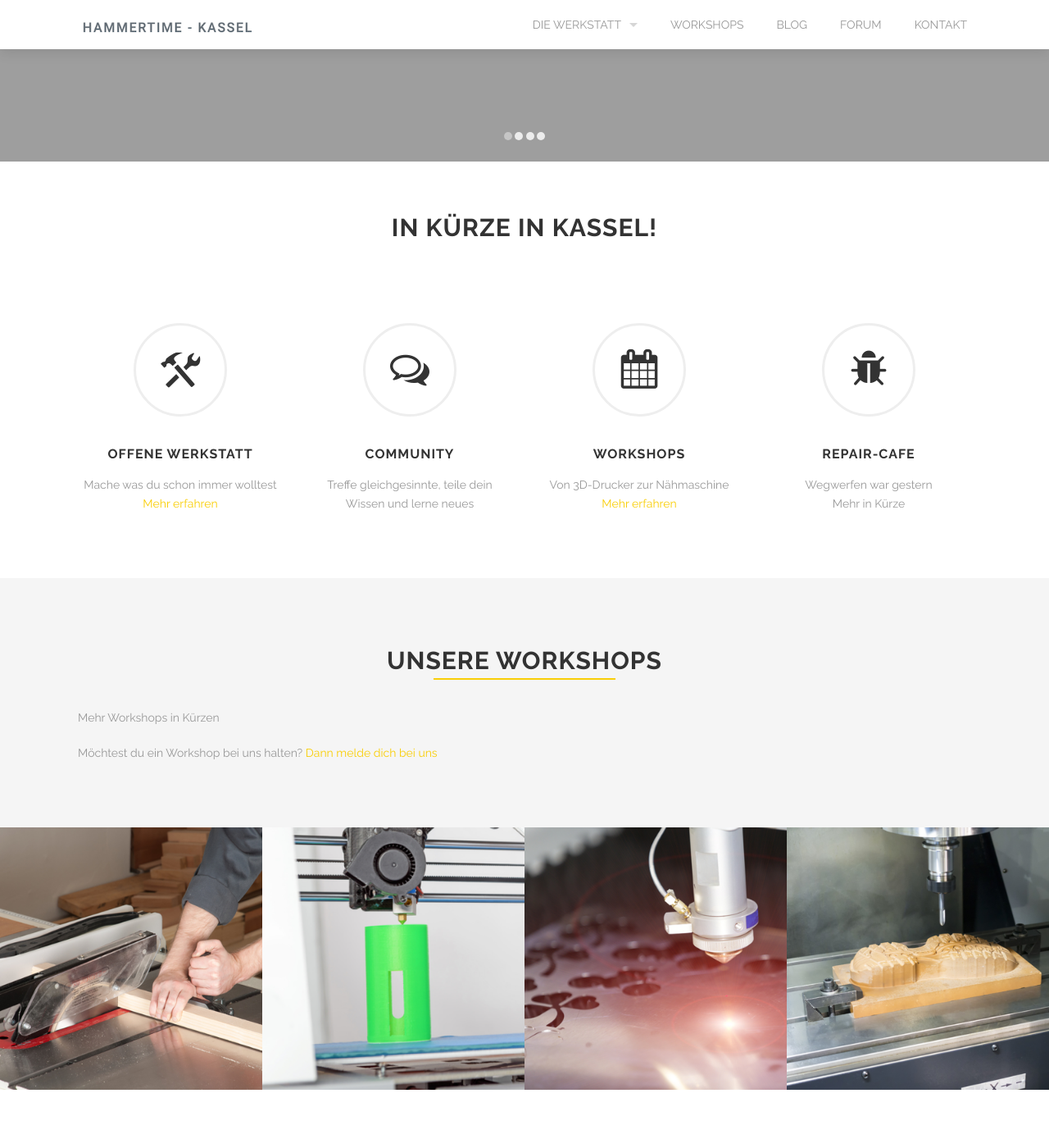
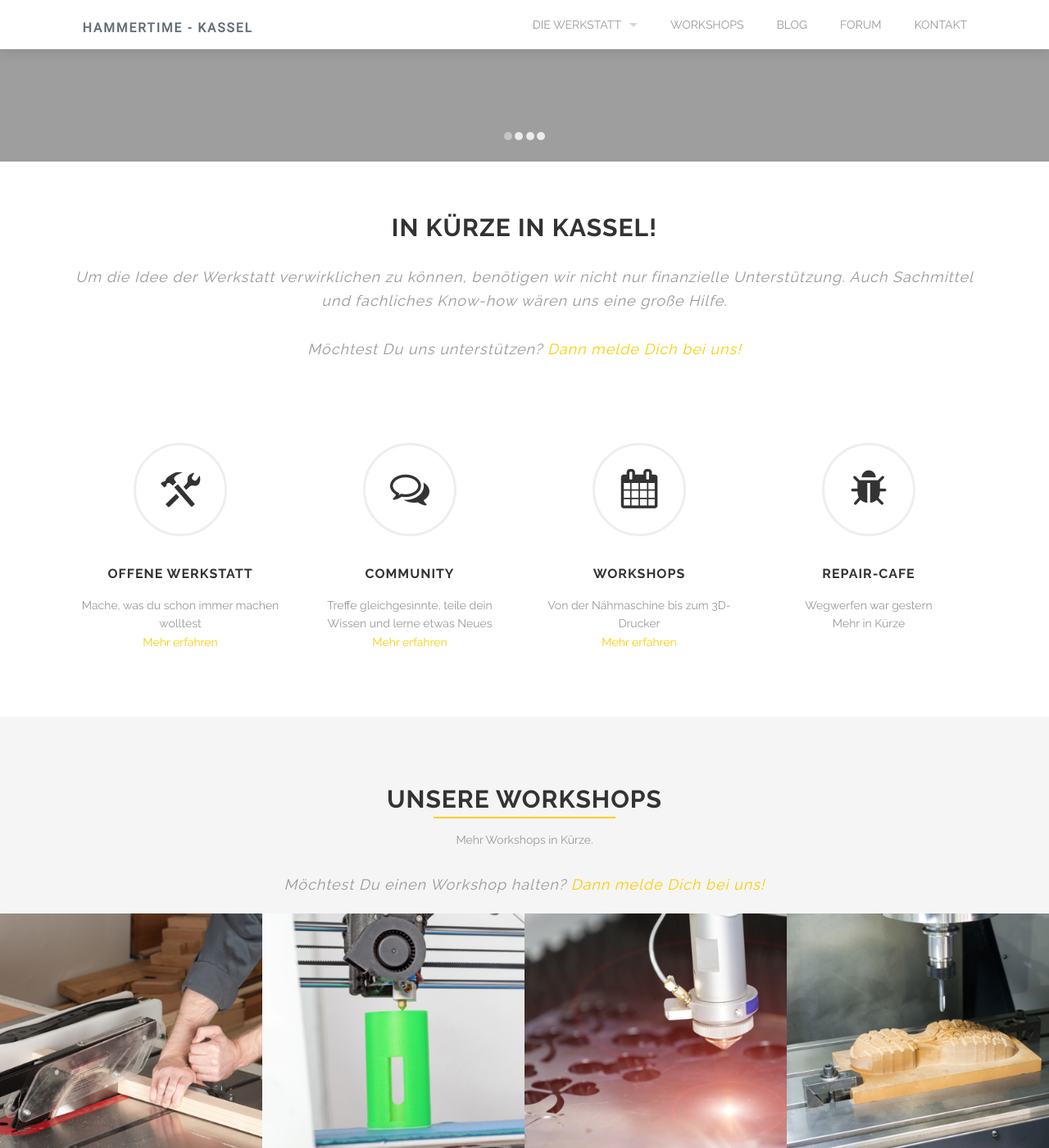
Before and after one commit to Hammertime-Kassel/htks, a Jekyll site: the page built from index.html, in a window 1280 px wide and 1400 px high, scrolled down 553 px. Shown: the whole window at 82% size. Built offline with Jekyll 4.4.1, drawn with Linux system fonts in a browser that asks for light colours; comment, search, counter and statistics services are not loaded; some of the changed text lies outside the part shown.

Commit message:
update index page

```diff
--- a/_includes/icon-text.html
+++ b/_includes/icon-text.html
@@ -1,6 +1,6 @@
 <div class='fadein mod modIconText' data-delay='{{ include.delay }}'>
   <div class='{{ include.shape_class }}'>
-    <i class='{{ include.icon_class }}'></i>
+    <a href="{{ include.link }}"><i class='{{ include.icon_class }}'></i></a>
     <h3>{{ include.title }}</h3>
     <p>{{ include.desc }}</p>
   </div>
--- a/index.html
+++ b/index.html
@@ -5,14 +5,14 @@
   - bg: images/@stock/slide-1.jpg
     small_title:
       klass: bottom-to-top
-      text: Hammertime strebt an, jedem Menschen den Ort und die Mittel zur Verfügung zu stellen, um etwas eigenes zu erschaffen, zu reparieren oder zu experimentieren.
+      text: Erschaffe, repariere, experimentiere.
     title:
       klass: bottom-to-top
-      text: DIE DIY-WERKSTATT FÜR ALLE
+      text: Kassels DIY-Werkstatt für Jedermann
     buttons:
       klass: bottom-to-top
       items:
-        - text: Mehr erfahren
+        - text: Wofür wir einstehen
           link_to: manifesto.html
   - bg: images/@stock/slide-4.jpg
   - bg: images/@stock/slide-5.jpg
@@ -22,53 +22,53 @@
 works:
   - image: images/@stock/work-woodwork.jpg
     title: Einführungskurs Holzwerkstatt
-    link_to: portfolio-item.html
+    #link_to: portfolio-item.html
     klass: wood
   - image: images/@stock/work-3d-print.jpg
     title: Einführungskurs 3D-Druck
-    link_to: portfolio-item.html
+    #link_to: portfolio-item.html
     klass: electro
   - image: images/@stock/work-laser-cutting.jpg
     title: Einführungskurs Lasercutter
-    link_to: portfolio-item.html
+    #link_to: portfolio-item.html
     klass: electro
   - image: images/@stock/work-cnc-milling.jpg
     title: Einführungskurs CNC-Fräze
-    link_to: portfolio-item.html
+    #link_to: portfolio-item.html
     klass: electro
 
 
-services:
-  - icon: trophy
-    title: Web Design
-    desc: Acusamus laborum totam omnis inventore et error aut et eos aut. fuga mollitia vitae id enim omnis perspiciatis. modi maxime eos.
-  - icon: cogs
-    title: Web Development
-    desc: Acusamus laborum totam omnis inventore et error aut et eos aut. fuga mollitia vitae id enim omnis perspiciatis. modi maxime eos.
-  - icon: pagelines
-    title: Branding
-    desc: Acusamus laborum totam omnis inventore et error aut et eos aut. fuga mollitia vitae id enim omnis perspiciatis. modi maxime eos.
-  - icon: lock
-    title: Security
-    desc: Acusamus laborum totam omnis inventore et error aut et eos aut. fuga mollitia vitae id enim omnis perspiciatis. modi maxime eos.
+#services:
+#  - icon: trophy
+#    title: Web Design
+#    desc: Acusamus laborum totam omnis inventore et error aut et eos aut. fuga mollitia vitae id enim omnis perspiciatis. modi maxime eos.
+#  - icon: cogs
+#    title: Web Development
+#    desc: Acusamus laborum totam omnis inventore et error aut et eos aut. fuga mollitia vitae id enim omnis perspiciatis. modi maxime eos.
+#  - icon: pagelines
+#    title: Branding
+#    desc: Acusamus laborum totam omnis inventore et error aut et eos aut. fuga mollitia vitae id enim omnis perspiciatis. modi maxime eos.
+#  - icon: lock
+#    title: Security
+#    desc: Acusamus laborum totam omnis inventore et error aut et eos aut. fuga mollitia vitae id enim omnis perspiciatis. modi maxime eos.
 
-milestones:
-  - icon: folder-open
-    from: 0
-    to: 69
-    title: Projects Completed
-  - icon: coffee
-    from: 0
-    to: 726
-    title: Cups of coffee offered
-  - icon: thumbs-up
-    from: 0
-    to: 59
-    title: Happy clients
-  - icon: file-text
-    from: 0
-    to: 21
-    title: Articles Published
+#milestones:
+#  - icon: folder-open
+#    from: 0
+#    to: 69
+#    title: Projects Completed
+#  - icon: coffee
+#    from: 0
+#    to: 726
+#    title: Cups of coffee offered
+#  - icon: thumbs-up
+#    from: 0
+#    to: 59
+#    title: Happy clients
+#  - icon: file-text
+#    from: 0
+#    to: 21
+#    title: Articles Published
 
 ---
 
@@ -134,23 +134,27 @@
 <div class="three spacing"></div>
 
 <div class="row">
-  <h2 class='centered-text'>In kürze in Kassel!</h2>
+  <h2 class='centered-text'>In Kürze in Kassel!</h2>
+</div>
+<div class='row modCallToAction centered-text'>
+  <p>Um die Idee der Werkstatt verwirklichen zu können, benötigen wir nicht nur finanzielle Unterstützung. Auch Sachmittel und fachliches Know-how wären uns eine große Hilfe.</p>
+  <p>Möchtest Du uns unterstützen? <a href="/contact.html">Dann melde Dich bei uns!<a/></p>
 </div>
 
 <div class="four spacing"></div>
 
 <div class="row">
   <div class="medium-3 large-3 columns">
-    {% include icon-text.html title='Offene Werkstatt' desc='Mache was du schon immer wolltest<br><a href="services.html">Mehr erfahren</a>' icon_class='fa icon-tools' delay='0' shape_class='icon-text-circle' %}
+    {% include icon-text.html link="equipment.html" title='Offene Werkstatt' desc='Mache, was du schon immer machen wolltest<br><a href="equipment.html">Mehr erfahren</a>' icon_class='fa icon-tools' delay='0' shape_class='icon-text-circle' %}
   </div>
   <div class="medium-3 large-3 columns">
-    {% include icon-text.html title='Community' desc='Treffe gleichgesinnte, teile dein Wissen und lerne neues' icon_class='fa fa-comments-o' delay='200' shape_class='icon-text-circle' %}
+    {% include icon-text.html link="community.html" title='Community' desc='Treffe gleichgesinnte, teile dein Wissen und lerne etwas Neues<br><a href="community.html">Mehr erfahren</a>' icon_class='fa fa-comments-o' delay='200' shape_class='icon-text-circle' %}
   </div>
   <div class="medium-3 large-3 columns">
-    {% include icon-text.html title='Workshops' desc='Von 3D-Drucker zur Nähmaschine<br><a href="portofolio.html">Mehr erfahren</a>' icon_class='fa fa-calendar' delay='400' shape_class='icon-text-circle' %}
+    {% include icon-text.html link="workshops.html" title='Workshops' desc='Von der Nähmaschine bis zum 3D-Drucker<br><a href="workshops.html">Mehr erfahren</a>' icon_class='fa fa-calendar' delay='400' shape_class='icon-text-circle' %}
   </div>
   <div class="medium-3 large-3 columns">
-    {% include icon-text.html title='Repair-Cafe' desc='Wegwerfen war gestern<br>Mehr in Kürze' icon_class='fa fa-bug' delay='600' shape_class='icon-text-circle' %}
+    {% include icon-text.html link="#" title='Repair-Cafe' desc='Wegwerfen war gestern<br>Mehr in Kürze' icon_class='fa fa-bug' delay='600' shape_class='icon-text-circle' %}
   </div>
 </div>
 
@@ -160,11 +164,13 @@
   <div class="row">
     <div class="large-12 columns">
       {% include section-header.html title="Unsere Workshops" %}
-      <div class="spacing"></div>
-      <p>Mehr Workshops in Kürzen</p>
-      <p>Möchtest du ein Workshop bei uns halten? <a href="contact.html">Dann melde dich bei uns</a></p>
-      <div class="three spacing"></div>
     </div>
+  </div>
+  <div class="row centered-text">
+      <p>Mehr Workshops in Kürze.</p>
+  </div>
+  <div class="row modCallToAction centered-text">
+      <p>Möchtest Du einen Workshop halten? <a href="/contact.html">Dann melde Dich bei uns!</a></p>
   </div>
 
   <div class="mod modGallery">
@@ -190,11 +196,13 @@
   <div class='row'>
     <div class='large-12 columns'>
       {% include section-header.html title="Newsletter" %}
-      <div class='spacing'></div>
-      <p>
-        Wir geben deine Daten nicht weiter!
-      </p>
     </div>
+  </div>
+  <div class='row modCallToAction centered-text'>
+        <p>Möchtest du auf dem Laufenden bleiben? Dann abonniere unseren Newsletter.</p>
+  </div>
+  <div class='row centered-text'>
+    <p>Wir geben deine Daten nicht weiter. Versprochen.</p>
   </div>
   <div class='row'>
     <script id="n2g_script">
@@ -210,16 +218,18 @@
 <div class='full parallax' style='background-image: url(images/@stock/help.jpg); color: #fff;'>
   <div class='row'>
     <div class='large-12 columns shadow-text'>
-      {% include section-header.html title="Helfen" color="#fff" %}
+      {% include section-header.html title="Unterstützen" color="#fff" %}
       <div class='spacing'></div>
       <p class='centered-text'>
-        <b>Hilf uns dabei die Werkstatt zum Wirklichkeit zu machen!</b>
+        <b>Hilf uns dabei, die Werkstatt zur Wirklichkeit zu machen!</b>
       </p>
       <div class='buttons-wrapper {{ slide.buttons.klass }}'>
         <div class='row'>
           <div class='large-12 columns'>
             <div class='two spacing'></div>
-              <a class='button {{ button.klass }}' href='help.html'>Mehr erfahren</a>
+            <center>
+              <a class='button {{ button.klass }}' href='support.html'>Mehr erfahren</a>
+              </center>
           </div>
         </div>
       </div>
```
